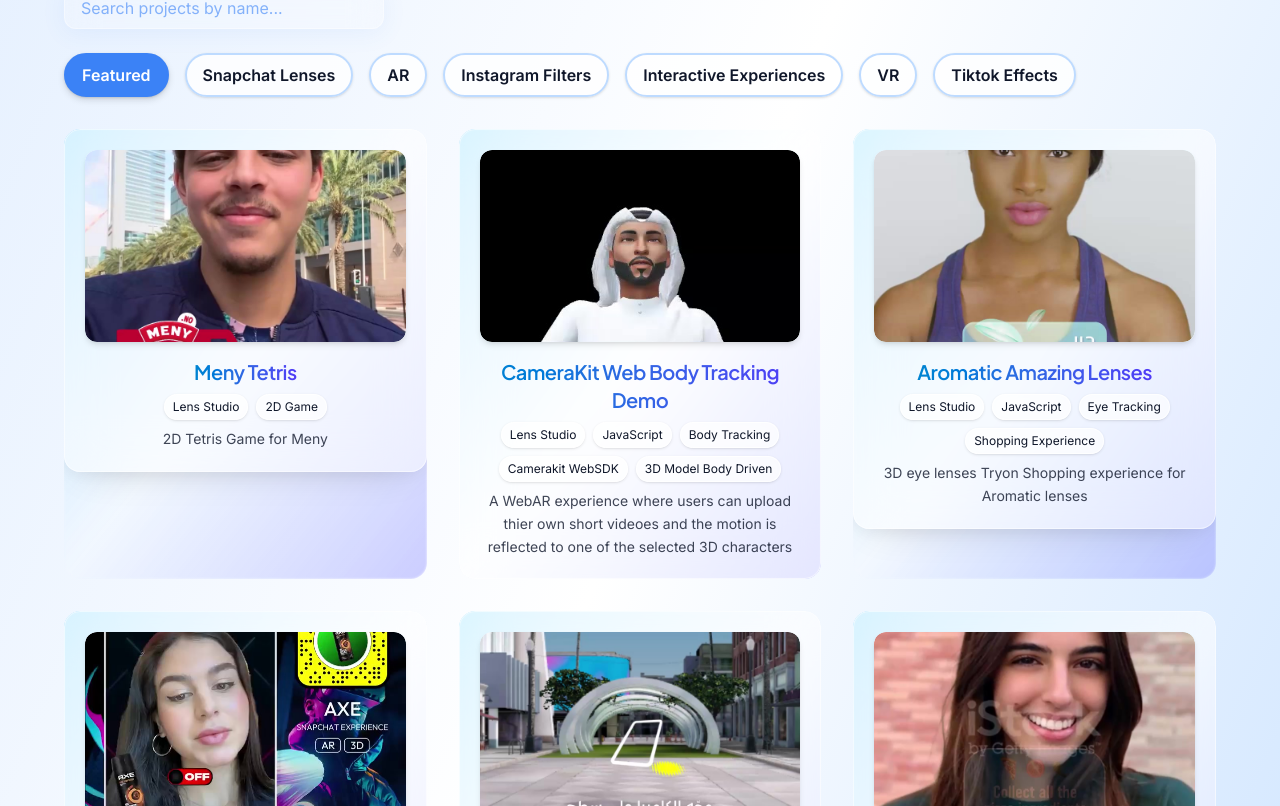
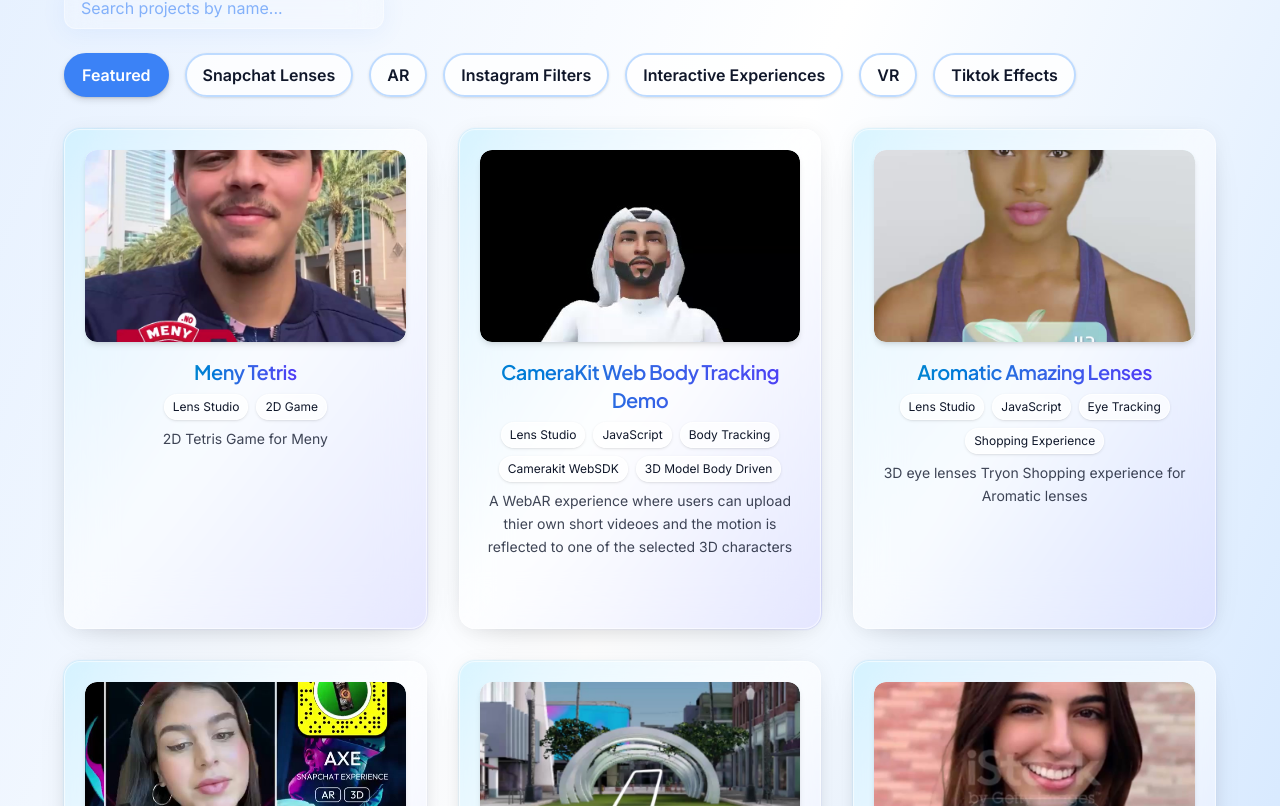
Before and after one commit to ehab-ayman-gharib/EhabAymanPortfolio, a Next.js app: page / in a window 1280 px wide. Shown: the part 1054-1860 px from the top of the page. Built offline with nearby package versions, Linux system fonts and the light colour scheme.

Commit message:
Fixed cards effects overflow

```diff
--- a/src/pages/index.js
+++ b/src/pages/index.js
@@ -189,10 +189,10 @@
               onMouseLeave={resetGridParallax}
             >
               {paginatedProjects.map((project, idx) => (
-                <div key={idx} className="relative group cursor-pointer rounded-2xl overflow-hidden" onClick={() => setModalProject(project)}>
+                <div key={idx} className="relative group cursor-pointer rounded-2xl h-[500px]" onClick={() => setModalProject(project)}>
                   <div className="pointer-events-none absolute inset-0 z-0 rounded-2xl opacity-60 group-hover:opacity-100 transition duration-300 bg-gradient-to-br from-sky-400/50 via-white/20 to-indigo-500/50 blur-[1px]"></div>
-                  <div className="relative z-10 bg-white/50 backdrop-blur-xl rounded-2xl p-5 flex flex-col items-center border border-white/50 shadow-[0_2px_20px_rgba(2,6,23,0.06),0_12px_40px_-20px_rgba(2,6,23,0.2)] transition-transform duration-300 transform hover:translate-y-[-2px] hover:shadow-[0_8px_30px_rgba(2,6,23,0.12),0_16px_60px_-20px_rgba(59,130,246,0.35)] overflow-hidden">
-                    <div className="pointer-events-none absolute -top-24 left-1/2 -translate-x-1/2 w-[120%] h-48 rounded-[999px] bg-white/40 blur-3xl opacity-30 group-hover:opacity-40 transition"></div>
+                  <div className="relative z-10 bg-white/50 backdrop-blur-xl rounded-2xl p-5 flex flex-col items-center border border-white/50 shadow-[0_2px_20px_rgba(2,6,23,0.06),0_12px_40px_-20px_rgba(2,6,23,0.2)] transition-transform duration-300 transform hover:translate-y-[-2px] hover:shadow-[0_8px_30px_rgba(2,6,23,0.12),0_16px_60px_-20px_rgba(59,130,246,0.35)] overflow-hidden h-full">
+                    <div className="pointer-events-none absolute top-0 left-1/2 -translate-x-1/2 w-3/4 h-16 rounded-[999px] bg-white/40 blur-3xl opacity-30 group-hover:opacity-40 transition"></div>
                     <div className="w-full h-48 mb-4 overflow-hidden rounded-xl flex items-center justify-center bg-gradient-to-br from-[#f0f4ff]/80 via-[#e0f7fa]/70 to-[#f0fff4]/80 relative shadow-md">
                       <Image
                         src={project.image}
@@ -216,7 +216,7 @@
                         ))}
                       </div>
                     )}
-                    <p className="text-[#0f172a]/80 text-sm text-center leading-relaxed">{project.description}</p>
+                    <p className="text-[#0f172a]/80 text-sm text-center leading-relaxed flex-1">{project.description}</p>
                   </div>
                 </div>
               ))}
```
